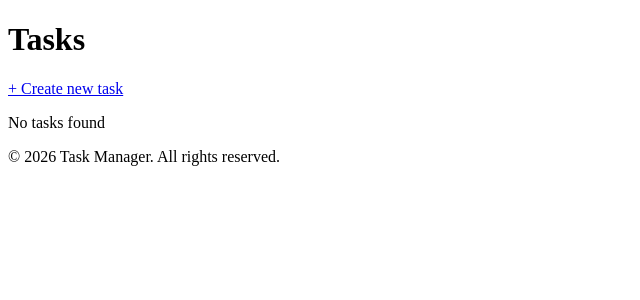
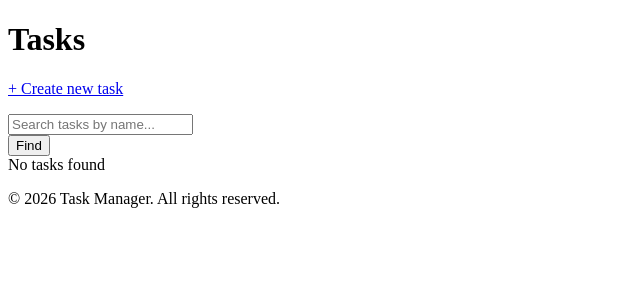
Before and after one commit to X08AT/it-company-task-manager, a Django app: page /tasks/ in a window 1280 px wide. Shown: the part 44-344 px from the top of the page, without its empty margins (0-640 px from the left). Run offline with Django 5.2, Linux system fonts and the light colour scheme; the visitor is signed in with stand-in values (Sample User, id 1); data that the repository does not hold is empty.

Commit message:
add search form for workers and tasks list

```diff
--- a/templates/tasks/task_list.html
+++ b/templates/tasks/task_list.html
@@ -3,6 +3,10 @@
 {% block content %}
   <h1>Tasks</h1>
   <p><a href="{% url "tasks:task-create" %}">+ Create new task</a></p>
+  <form action="" method="get">
+    {{ search_form }}
+    <input type="submit" value="Find">
+  </form>
   {% if task_list %}
     <div>
       {% for task in task_list %}
--- a/templates/tasks/worker_list.html
+++ b/templates/tasks/worker_list.html
@@ -3,6 +3,10 @@
 {% block content %}
   <h1>Workers</h1>
   <p><a href="{% url "tasks:worker-create" %}">+ Create new Worker</a></p>
+  <form action="" method="get">
+    {{ search_form }}
+    <input type="submit" value="Find">
+  </form>
   {% if worker_list %}
     <div>
       {% for worker in worker_list %}
```
